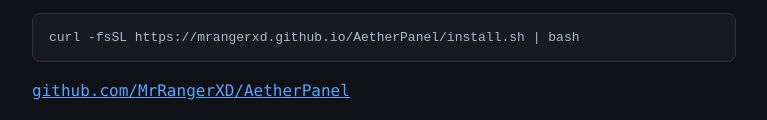
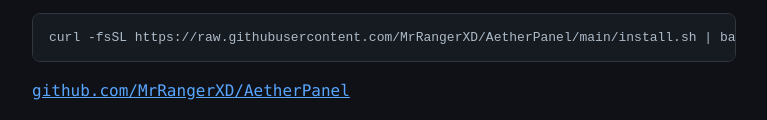
Before and after one commit to MrRangerXD/AetherPanel, a plain HTML site: page index.html in a window 1280 px wide. Shown: the part 374-494 px from the top of the page, without its empty margins (256-1023 px from the left). Drawn offline with Linux system fonts and the light colour scheme.

Commit message:
Update index.html

```diff
--- a/index.html
+++ b/index.html
@@ -19,7 +19,7 @@
 <main>
   <h1>AetherPanel</h1>
   <p>Game server control plane and node agent. Every release is sha256-checked and minisign-signed before anything runs.</p>
-  <pre><code>curl -fsSL https://mrangerxd.github.io/AetherPanel/install.sh | bash</code></pre>
+  <pre><code>curl -fsSL https://raw.githubusercontent.com/MrRangerXD/AetherPanel/main/install.sh | bash</code></pre>
   <p><a href="https://github.com/MrRangerXD/AetherPanel">github.com/MrRangerXD/AetherPanel</a></p>
   <p><small>Verify: <a href="https://github.com/MrRangerXD/AetherPanel/releases/download/latest-build/SHA256SUMS">checksums</a> ·
      <a href="https://github.com/MrRangerXD/AetherPanel/releases/download/latest-build/SHA256SUMS.minisig">signature</a> ·
```
